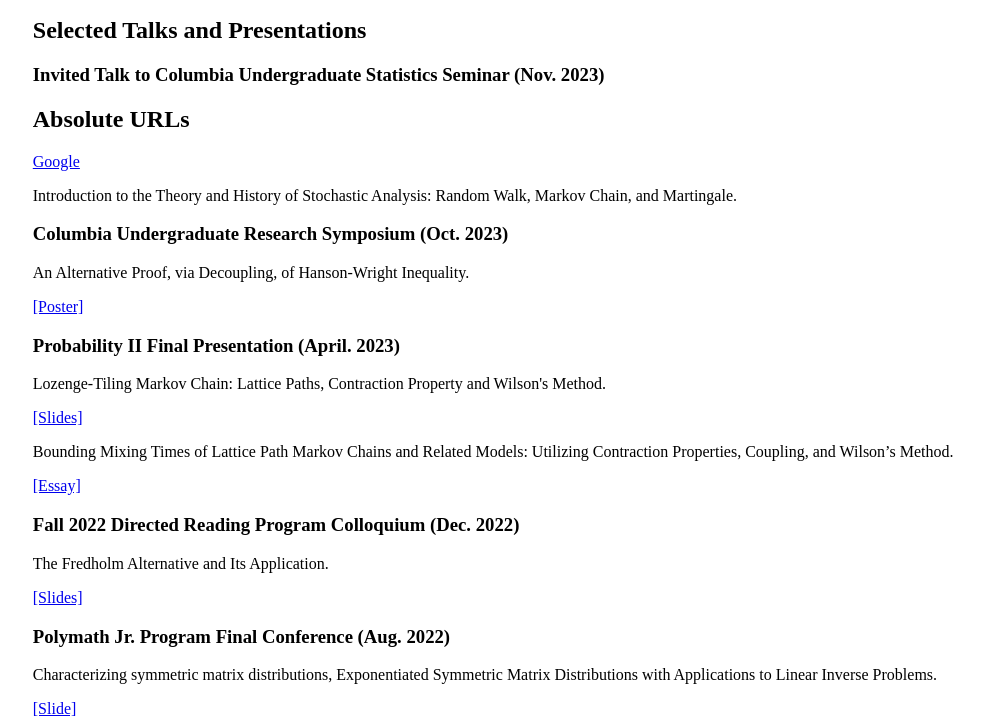
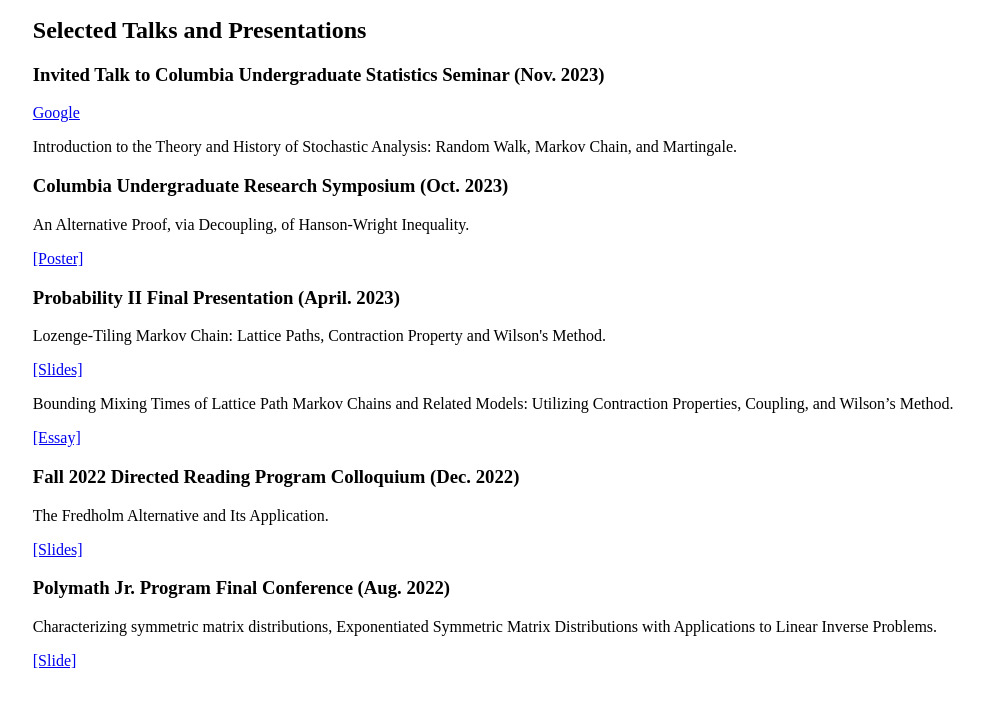
Before and after one commit to HeyuanYAO2704/heyuanyao2704, a plain HTML site: page index.html in a window 1280 px wide. Shown: the part 1452-2178 px from the top of the page, without its empty margins (228-1223 px from the left). After the commit the page ends 2130 px from the top, so only its background shows below. Drawn offline with Linux system fonts and the light colour scheme.

Commit message:
index.html

```diff
--- a/index.html
+++ b/index.html
@@ -80,7 +80,6 @@
         <div id="talks">
             <h2> Selected Talks and Presentations</h2>
             <h3> Invited Talk to Columbia Undergraduate Statistics Seminar (Nov. 2023)</h3>
-            <h2>Absolute URLs</h2>
             <p><a href="https://www.google.com/">Google</a></p>
             <p> Introduction to the Theory and History of Stochastic Analysis: Random Walk, Markov Chain, and Martingale.</p>
             <h3> Columbia Undergraduate Research Symposium (Oct. 2023)</h3>
```
